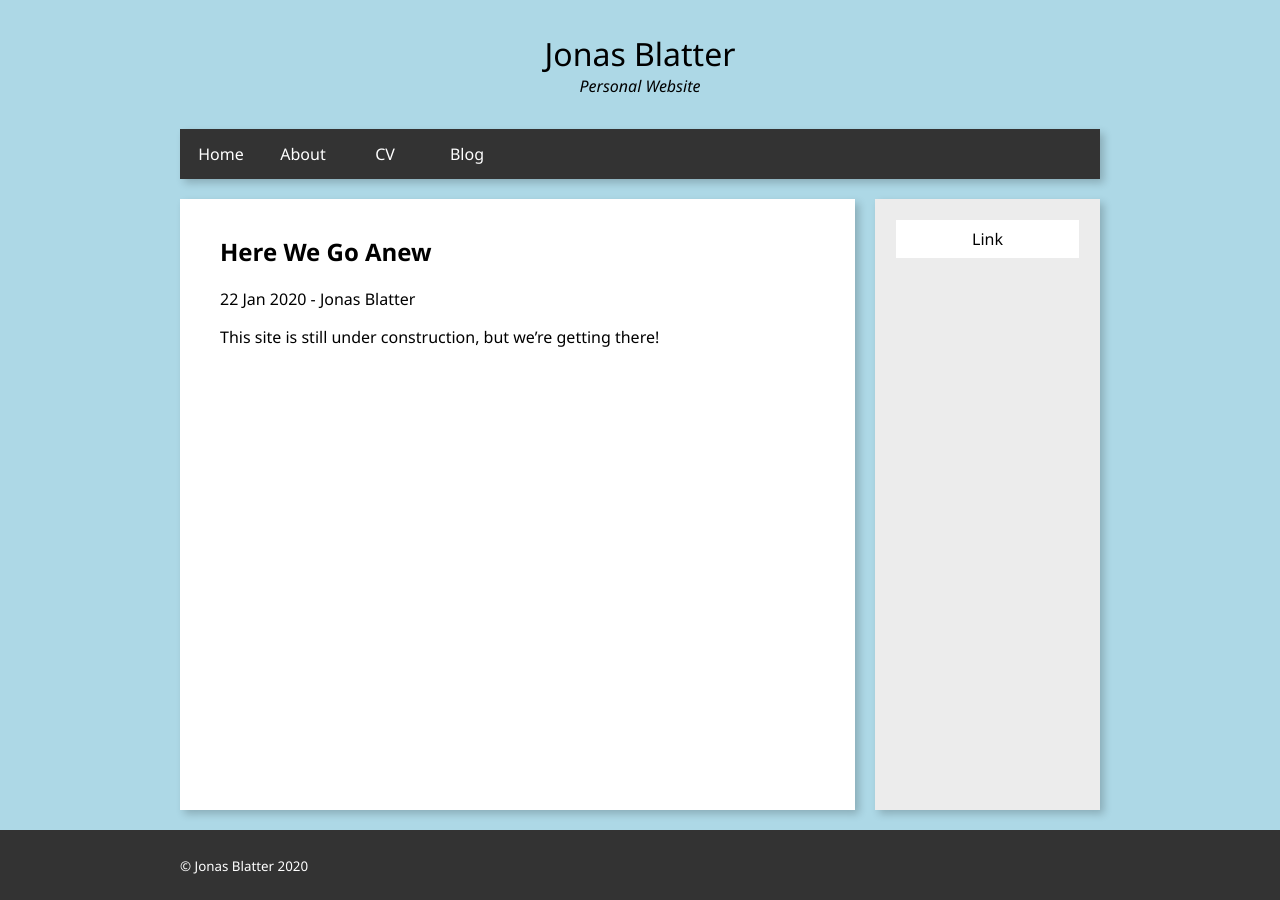
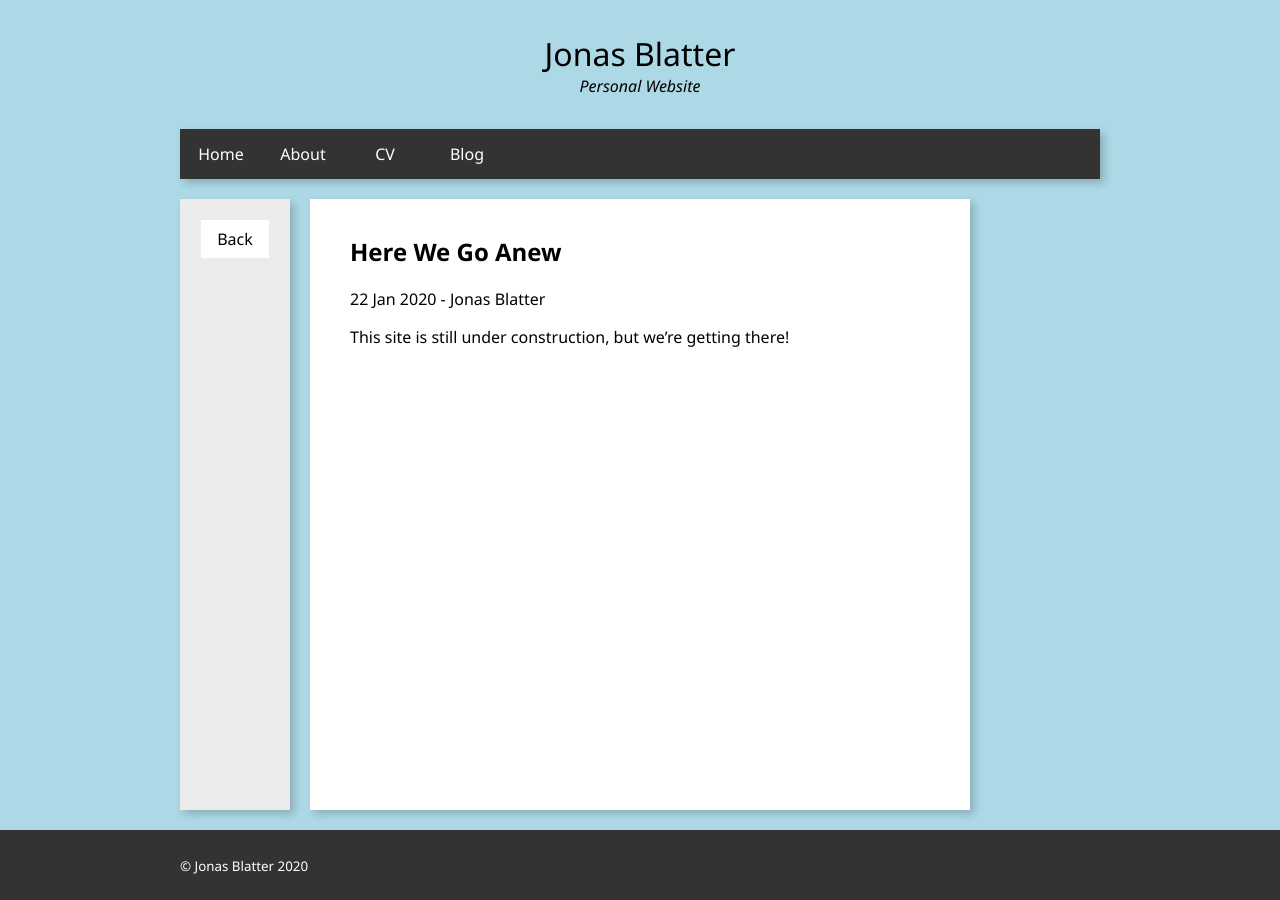
Before and after one commit to jonasblatter/jonasblatter.github.io, a Jekyll site: the page built from _posts/2020-01-22-anew.md, in a window 1280 px wide. Built offline with Jekyll 4.4.1, drawn with Linux system fonts in a browser that asks for light colours.

Commit message:
rework post

```diff
--- a/_includes/footer.html
+++ b/_includes/footer.html
@@ -1 +1,5 @@
-<p><small>© Jonas Blatter 2020</small></p>
+<footer>
+  <div>
+    <p><small>© Jonas Blatter 2020</small></p>
+  </div>
+</footer>
--- a/_includes/navigation.html
+++ b/_includes/navigation.html
@@ -1,5 +1,7 @@
-<nav id="navbar">
-  {% for item in site.data.navigation %}
-  <a href="{{ item.link }}" {% if page.url == item.link %}class="active"{% endif %}>{{ item.name }}</a>
-  {% endfor %}
-</nav>
+<section>
+  <nav id="navbar">
+    {% for item in site.data.navigation %}
+      <a href="{{ item.link }}" {% if page.url == item.link %}class="active"{% endif %}>{{ item.name }}</a>
+    {% endfor %}
+  </nav>
+</section>
--- a/_layouts/default.html
+++ b/_layouts/default.html
@@ -11,22 +11,13 @@
 		<header id="header">
 			<h1>{{ site.title }}</h1>
 			<p>{{ site.description }}</p>
-			<!-- <img src="/assets/img/header.png" alt=""> -->
 	  </header>
 
-		<section>
-			{% include navigation.html %}
-		</section>
+		{% include navigation.html %}
 
-	  <main id="content">
-				{{ content }}
-		</main>
+		{{ content }}
 
-		<footer>
-	    <div>
-	    	{% include footer.html %}
-	  	</div>
-		</footer>
+		{% include footer.html %}
 
 	</body>
 </html>
--- a/_layouts/page.html
+++ b/_layouts/page.html
@@ -2,6 +2,7 @@
 layout: default
 ---
 
+<main class="page" id="content">
   <aside id="menu">
     <address>
       Jonas Blatter<br>
@@ -14,3 +15,4 @@ layout: default
     <h1>{{ page.title }}</h1>
     {{ content }}
   </article>
+</main>
--- a/_layouts/post.html
+++ b/_layouts/post.html
@@ -2,8 +2,11 @@
 layout: default
 ---
 
-<aside id="menu">
-  {% include toc.html %}
+<main class="post" id="content">
+  <aside>
+    <nav>
+      <a href="/blog">Back</a>
+    </nav>
   </aside>
 
   <article id="article">
@@ -11,3 +14,4 @@ layout: default
     <p>{{ page.date | date_to_string }} - {{ page.author }}</p>
     {{ content }}
   </article>
+</main>
--- a/_sass/main.scss
+++ b/_sass/main.scss
@@ -72,9 +72,19 @@ main {
   align-items: stretch;
   grid-gap: 20px;
   padding: 20px 0;
-  grid-template-areas:
+  &.page {
+    grid-template-areas:
     'article menu';
-  grid-template-columns: 3fr 1fr;
+    grid-template-columns: 3fr 1fr;
+  }
+  &.post {
+    grid-template-areas:
+    'menu article none';
+    grid-template-columns: 1fr 6fr 1fr;
+    aside {
+      height: auto;
+    }
+  }
 }
 
 article {
```
Lines whose indentation alone changed are shown as unchanged.
